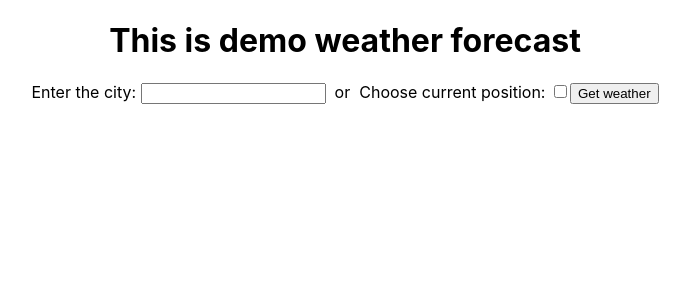
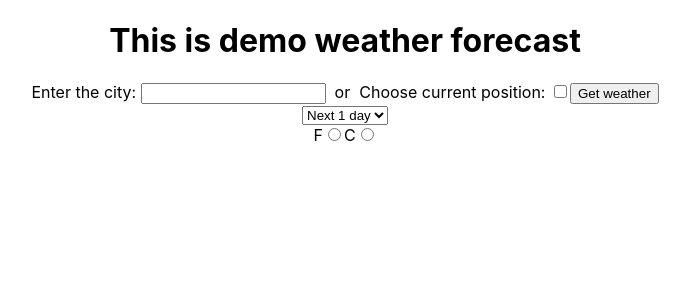
Before and after one commit to viet34tqc/weather-forecast, a React (Create React App) app: page / in a window 1280 px wide. Shown: the top 300 px of the page, without its empty margins (295-985 px from the left). Built offline with nearby package versions, Linux system fonts and the light colour scheme.

Commit message:
them lua chon ngay

```diff
--- a/src/components/ForecastResult.js
+++ b/src/components/ForecastResult.js
@@ -1,6 +1,11 @@
 import React, { Component } from "react";
 
 class ForecastResult extends Component {
+  handleChange = e => {
+    e.preventDefault();
+    const day = e.target.value;
+    this.props.getDay(day);
+  };
   render() {
     const {
       temperature,
@@ -11,6 +16,21 @@ class ForecastResult extends Component {
     } = this.props.weatherInfo;
     return (
       <div className="weather-info">
+        <form className="info__header">
+          <select name="day" onChange={this.handleChange}>
+            <option value="1">Next 1 day</option>
+            <option value="2">Next 2 day</option>
+            <option value="3">Next 3 day</option>
+            <option value="4">Next 4 day</option>
+          </select>
+          <div>
+            <label htmlFor="farenheit">F</label>
+            <input type="radio" name="temperature_type" id="farenheit" />
+            <label htmlFor="celcius">C</label>
+            <input type="radio" name="temperature_type" id="celcius" />
+          </div>
+        </form>
+        <div className="info__content">
           <div className="weather__city">{city}</div>
           <div className="weather__temp">{temperature}</div>
           <div className="weather__icon">
@@ -24,6 +44,7 @@ class ForecastResult extends Component {
           <div className="weather__humidity">{humidity}</div>
           <div className="weather__desc">{description}</div>
         </div>
+      </div>
     );
   }
 }
--- a/src/components/WeatherForecast.js
+++ b/src/components/WeatherForecast.js
@@ -1,23 +1,25 @@
 import React, { Component } from "react";
+import ReactDOM from "react-dom";
 import Location from "./Location.js";
 import ForecastResult from "./ForecastResult.js";
+
+const appid = "8a548118fb12d8549d52d4d6887f9937";
 
 export class WeatherForecast extends Component {
   state = {
     temperature: "",
     city: "",
     humidity: "",
-    description: ""
+    description: "",
+    day: ""
   };
   getWeather = async e => {
     e.preventDefault();
     const city = e.target.elements.city.value;
-    const appid = "8a548118fb12d8549d52d4d6887f9937";
     const api_call = await fetch(
       `http://api.openweathermap.org/data/2.5/weather?q=${city}&appid=${appid}&units=metric`
     );
     const response = await api_call.json();
-    console.log(response);
     if (response) {
       this.setState({
         temperature: response.main.temp,
@@ -28,6 +30,16 @@ export class WeatherForecast extends Component {
       });
     }
   };
+
+  componentDidMount() {
+    this.root = ReactDOM.findDOMNode(this);
+    this.city = this.root.querySelector("#city").value;
+  }
+
+  getDay = () => {
+    console.log(this.city);
+  };
+
   render() {
     const weatherInfo = {
       temperature: this.state.temperature,
@@ -39,7 +51,7 @@ export class WeatherForecast extends Component {
     return (
       <div>
         <Location getWeather={this.getWeather} />
-        <ForecastResult weatherInfo={weatherInfo} />
+        <ForecastResult weatherInfo={weatherInfo} getDay={this.getDay} />
       </div>
     );
   }
```
Lines whose indentation alone changed are shown as unchanged.
